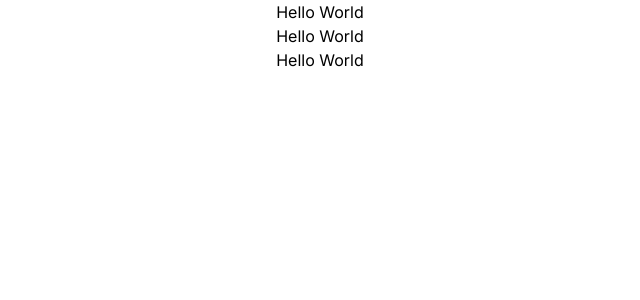
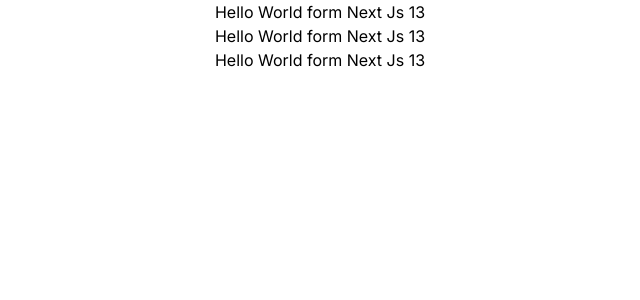
Before and after one commit to gitdeepaks/devoverflow, a Next.js app: page / in a window 1280 px wide. Shown: the top 300 px of the page, without its empty margins (320-960 px from the left). Built offline with nearby package versions, Linux system fonts and the light colour scheme.

Commit message:
new commit🚀

```diff
--- a/app/page.tsx
+++ b/app/page.tsx
@@ -3,9 +3,9 @@
 export default function Home() {
   return (
     <div>
-      <h1 className="h1-bold flex-center">Hello World</h1>
-      <h2 className="h2-bold flex-center">Hello World</h2>
-      <h3 className="h3-bold flex-center">Hello World</h3>
+      <h1 className="h1-bold flex-center">Hello World form Next Js 13</h1>
+      <h2 className="h2-bold flex-center">Hello World form Next Js 13</h2>
+      <h3 className="h3-bold flex-center">Hello World form Next Js 13</h3>
     </div>
   );
 }
```
